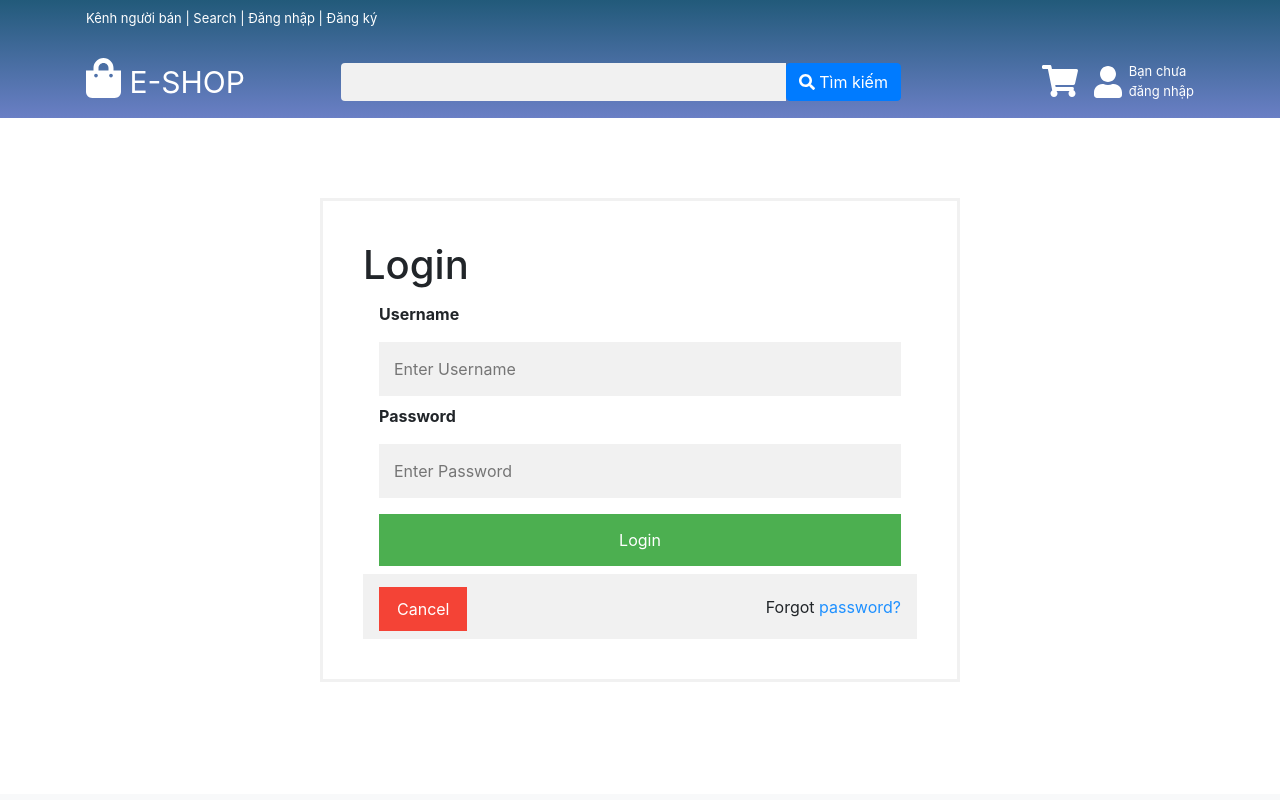
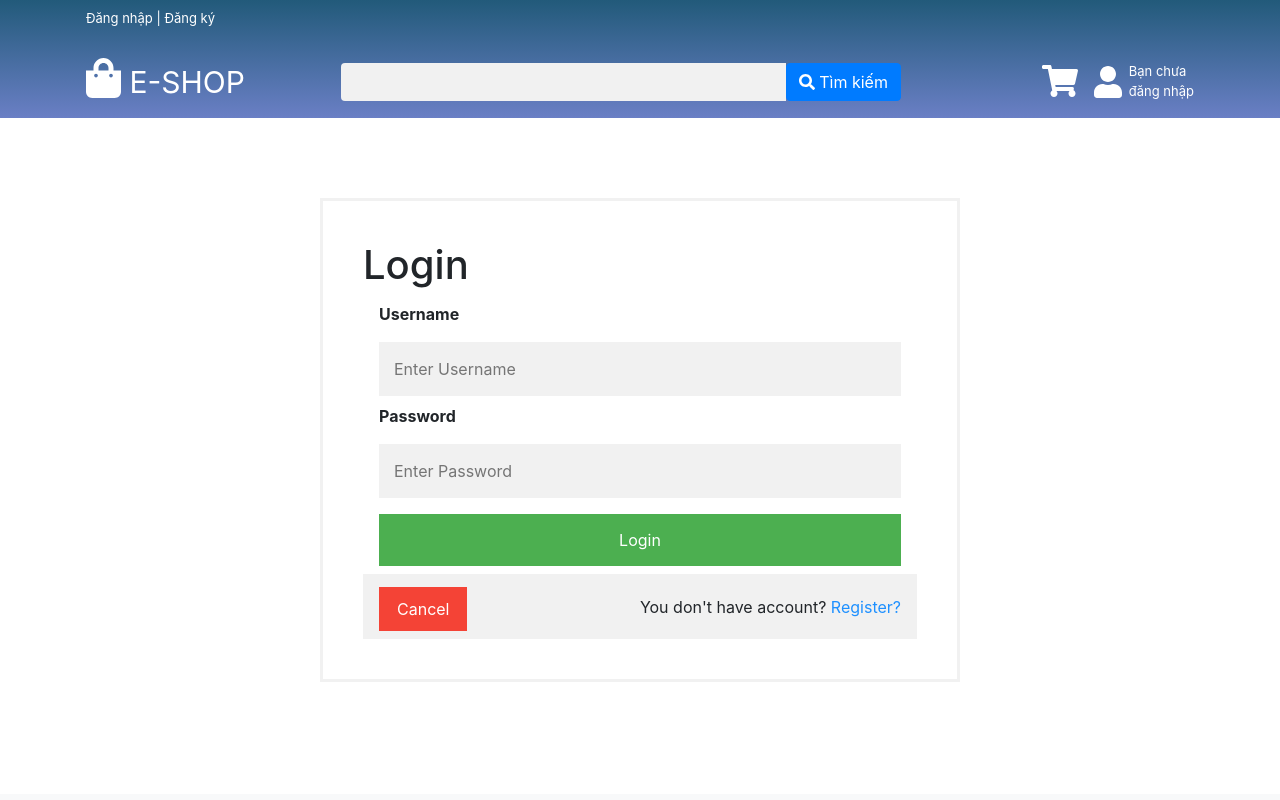
Before and after one commit to phanthaiduong22/eshop, a React (Create React App) app: page /login in a window 1280 px wide. Shown: the top 800 px of the page. Built offline with nearby package versions, Linux system fonts and the light colour scheme.

Commit message:
Duong phan fix menu tren cung

```diff
--- a/src/components/Menu/Menu.js
+++ b/src/components/Menu/Menu.js
@@ -80,19 +80,10 @@ class Menu extends Component {
       <React.Fragment>
         <div className="topbarAndNav">
           <div className="container topbar">
+
           <ul className="ul-inline">
-              <li>
-                <Link to="/sell" className="topbaritem">
-                  Kênh người bán
-                </Link>
-              </li>
-              <li className="topbaritem"> | </li>
-              <li>
-                <Link to="/search" className="topbaritem">
-                  Search
-                </Link>
-              </li>
-              <li className="topbaritem"> | </li>
+              {!this.props.status.loggedIn ? (
+                <>
                   <li>
                     <Link to="/login" className="topbaritem">
                       Đăng nhập
@@ -104,7 +95,17 @@ class Menu extends Component {
                       Đăng ký
                     </Link>
                   </li>
+                </>
+              ) : (
+                <li>
+                  <Link to="/sell" className="topbaritem">
+                    Kênh người bán
+                  </Link>
+                </li>
+              )}
             </ul>
+
+
           </div>
           <nav className="navbar navbar-expand-lg navbar-dark bg-nav-custom">
             <div className="container nav-container">
--- a/src/components/ProductItem/ProductItem.js
+++ b/src/components/ProductItem/ProductItem.js
@@ -33,7 +33,7 @@ class ProductItem extends Component {
       .catch((e) => {
         console.log(e.response);
       });
-    callAPI("", "GET", {})
+    callAPI("/search", "GET", {})
       .then((response) => {
         this.setState({
           Allproducts: response.data,
--- a/src/pages/Login/Login.js
+++ b/src/pages/Login/Login.js
@@ -92,8 +92,9 @@ class Login extends Component {
           </Link>
 
           <span className="psw">
-            Forgot <a href="/">password?</a>
+            You don't have account? <a href="/register">Register?</a>
           </span>
+
         </div>
       </form>
     );
```
Lines whose indentation alone changed are shown as unchanged.
